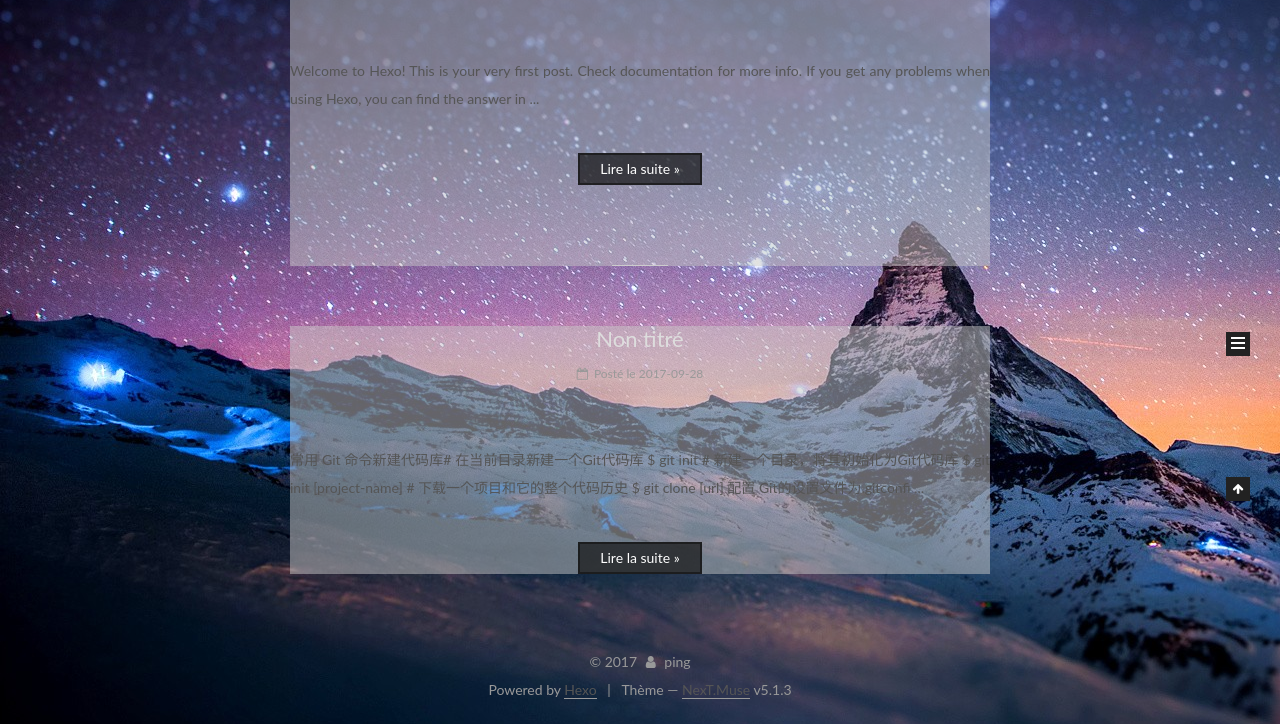
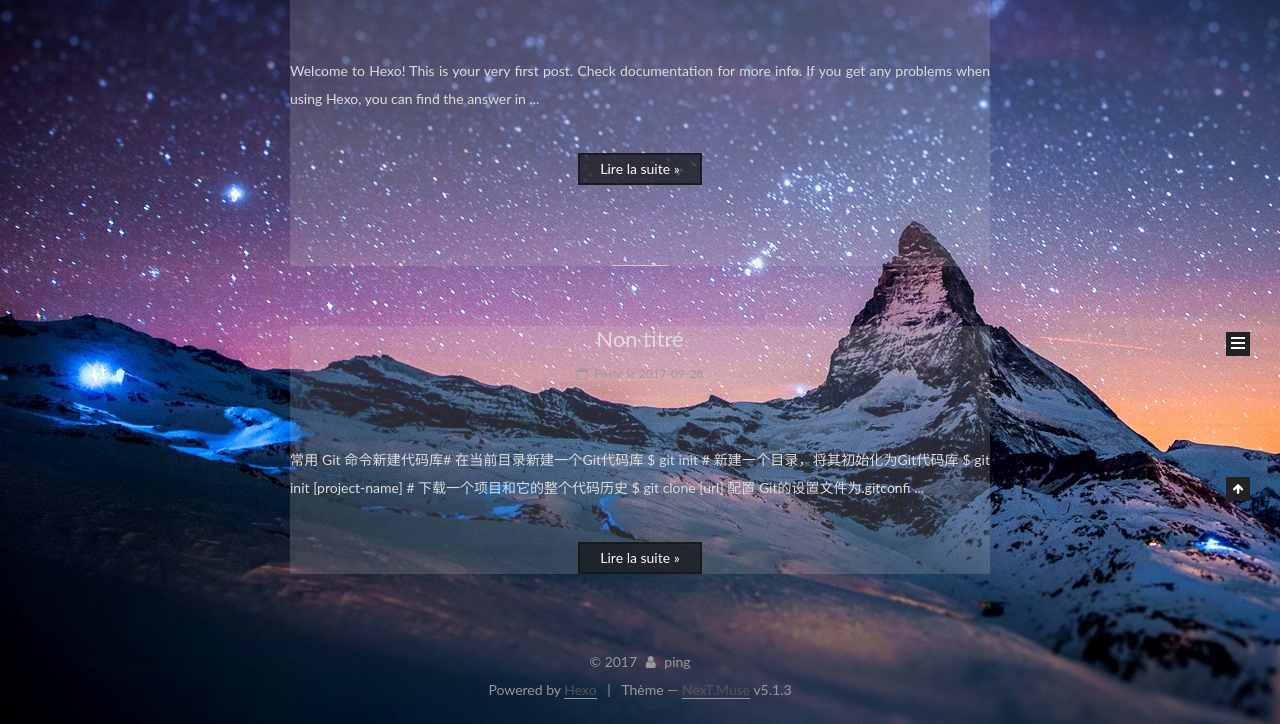
Before and after one commit to Jping0/git-command, a plain HTML site: page index.html in a window 1280 px wide. Shown: the part 399-1123 px from the top of the page. Drawn offline with Linux system fonts and the light colour scheme; files whose address does not match are found by name.

Commit message:
Site updated: 2017-10-16 00:27:27

```diff
--- a/css/main.css
+++ b/css/main.css
@@ -1520,7 +1520,7 @@ pre .javascript .function {
 .use-motion .pagination,
 .use-motion .comments {
     /* opacity: 0; */
-    background: rgba(200, 200, 200, .5);
+    background: rgba(200, 200, 200, .2);
 }
 
 .use-motion .post-header {
@@ -1529,6 +1529,7 @@ pre .javascript .function {
 
 .use-motion .post-body {
     opacity: 0;
+    color: #ddd;
 }
 
 .use-motion .collection-title {
```
